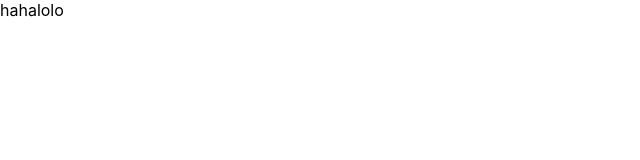
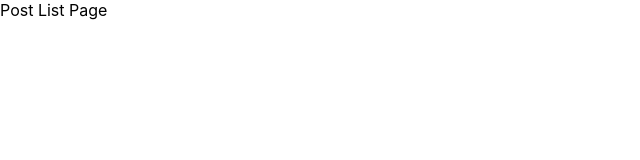
Before and after one commit to goodluck2509/nextJs-app, a Next.js app: page /posts in a window 1280 px wide. Shown: the top 160 px of the page, without its empty margins (0-640 px from the left). Built offline with nearby package versions, Linux system fonts and the light colour scheme.

Commit message:
updateCode

```diff
--- a/pages/about.tsx
+++ b/pages/about.tsx
@@ -2,6 +2,6 @@ import React from "react";
 
 export interface AboutProps {}
 
-export default function about(props: AboutProps) {
+export default function About(props: AboutProps) {
   return <div>This is About</div>;
 }
--- a/pages/posts/create.tsx
+++ b/pages/posts/create.tsx
@@ -1,7 +1,7 @@
-import * as React from "react";
+import React from "react";
 
 export interface CreateProps {}
 
-export default function create(props: CreateProps) {
+export default function Create(props: CreateProps) {
   return <div>This is create</div>;
 }
--- a/pages/posts/index.tsx
+++ b/pages/posts/index.tsx
@@ -1,11 +1,7 @@
-import React from 'react'
+import React from "react";
 
-function hahalolo() {
-  return (
-    <div>hahalolo</div>
-  )
+function PostListPage() {
+  return <div>Post List Page</div>;
 }
 
-
-
-export default hahalolo
+export default PostListPage;
```
Also changed, not shown: pages/posts/eee.tsx (deleted, +0 -7 lines).
